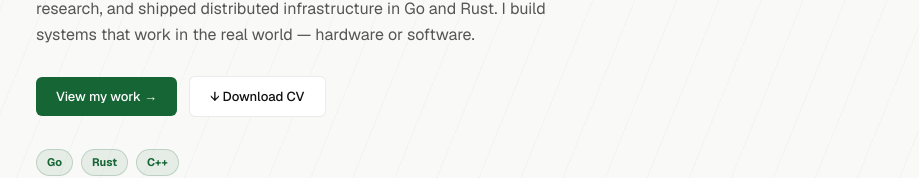
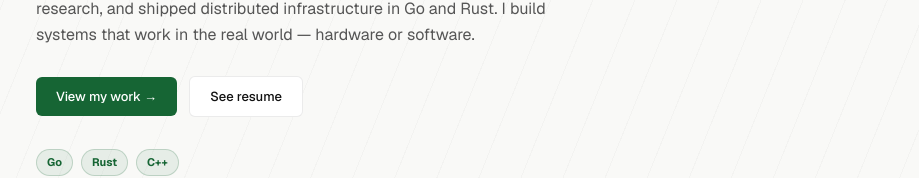
Before and after one commit to JeffMboya/portfolio, a Next.js app: page / in a window 1280 px wide. Shown: the part 500-678 px from the top of the page, without its empty margins (178-1097 px from the left). Built offline with nearby package versions, Linux system fonts and the light colour scheme.

Commit message:
fix: remove email from contact, rename CV button, update /now thinking section

```diff
--- a/app/now/page.tsx
+++ b/app/now/page.tsx
@@ -41,7 +41,7 @@ export default function NowPage() {
             Thinking about
           </h2>
           <p className="text-[15px] leading-relaxed" style={{ color: 'var(--muted)' }}>
-            Whether edge-native compute — small, verifiable, offline-capable — is a better match for African infrastructure than cloud-first architectures that assume reliable connectivity. The DAC work at Octavia ran on a Siemens PLC in a field site with intermittent uptime; Propeller&apos;s model of &quot;deploy once, run anywhere, verify remotely&quot; would have been genuinely useful there. I think the next wave of climate and agricultural tech in the Global South gets built on open edge protocols, not SaaS dashboards. The gap is less technical than it is institutional — who funds the integrators.
+            Whether the computer vision pipelines that currently require an NVIDIA GPU in a lab can be made to run on a $10 ARM device in a field. My first-author work modified YOLOv5s with Transformer encoder blocks and BiFPN to detect small pest birds in agricultural imagery — a 4.8% mAP gain at only 4ms extra inference. The harder follow-on question is deployment: Propeller&apos;s WASI-NN integration means a WASM-packaged model can be dispatched to a constrained edge node the same way you&apos;d schedule any other workload, with 95% device compatibility across ARM hardware. The use case I keep returning to is African smallholder agriculture — early pest and drought stress detection that doesn&apos;t require cloud connectivity or expensive hardware, just a cheap SBC and an open orchestration layer.
           </p>
         </div>
       </div>
--- a/app/page.tsx
+++ b/app/page.tsx
@@ -186,13 +186,6 @@ export default function Home() {
               be the unusual fit you&apos;ve been looking for. Open to backend, systems, and
               infrastructure roles — and always happy to hear interesting proposals.
             </p>
-            <a
-              href="mailto:jangina.mboya@gmail.com"
-              className="inline-flex items-center gap-2 text-[13px] font-medium mt-4 transition-colors duration-150"
-              style={{ color: 'var(--accent)' }}
-            >
-              jangina.mboya@gmail.com →
-            </a>
           </div>
           <ContactForm />
         </div>
--- a/components/Hero.tsx
+++ b/components/Hero.tsx
@@ -82,11 +82,11 @@ export default function Hero() {
         </Link>
         <a
           href="/resume.pdf"
-          download
+          download="Jeff_Mboya_resume.pdf"
           className="text-[13px] font-medium px-5 py-2.5 rounded-md transition-colors duration-150"
           style={{ color: 'var(--foreground)', border: '1px solid var(--border)', backgroundColor: 'var(--surface)' }}
         >
-          ↓ Download CV
+          See resume
         </a>
       </div>
       <div className="flex flex-wrap gap-2 mb-1">
```
